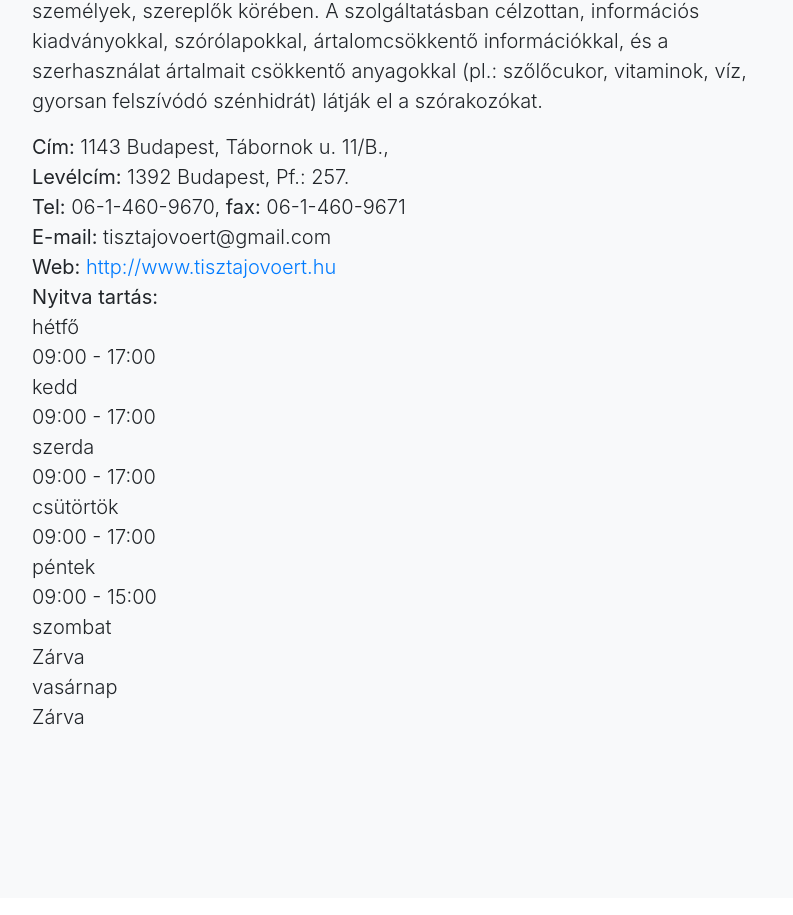
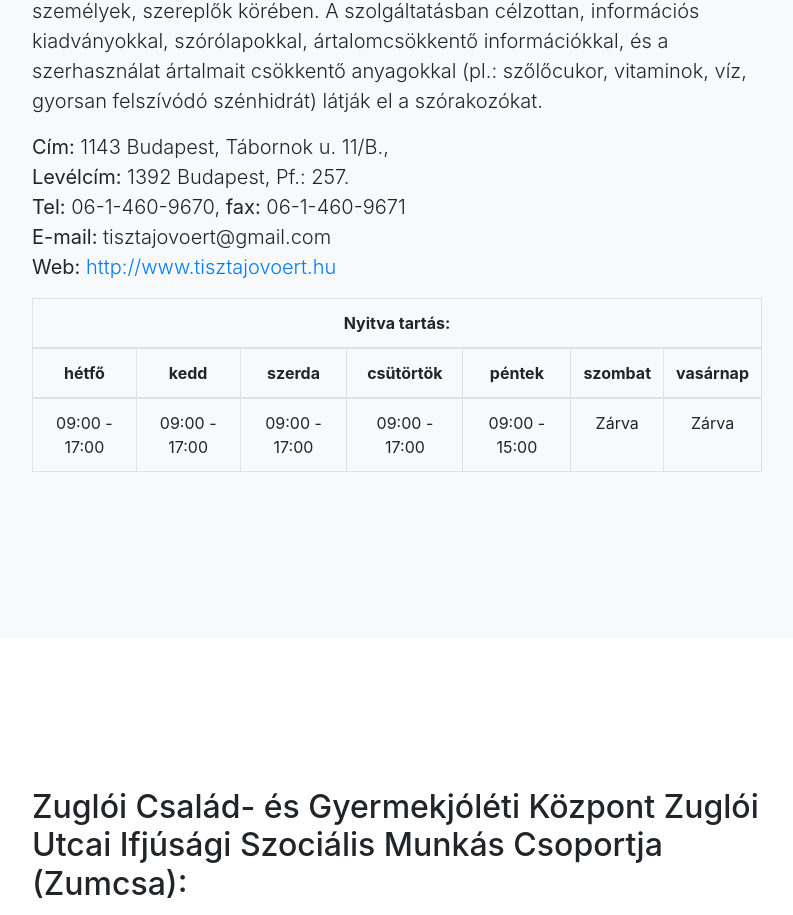
Before and after one commit to zstomi455/zuglo, a website with bundled scripts: page src/index.html in a window 1280 px wide. Shown: the part 2257-3172 px from the top of the page, without its empty margins (243-1036 px from the left). Built offline with nearby package versions, Linux system fonts and the light colour scheme.

Commit message:
opening times put in table

```diff
--- a/src/css/custom.css
+++ b/src/css/custom.css
@@ -17,20 +17,6 @@
     background-color: #32b356;
     color: #495057;
   }
-  .custom-drpdwn:hover {
+  .custom-drpdwn:hover { /*.custom-drpdwn:active .custom-drpdwn:focus*/
     background-color: #495057;
   }
-  /*
-  .nav-link, .js-scroll-trigger, .dropdown-item {
-      color: #495057;
-  }
-  .nav-tabs .nav-link.active,
-.nav-tabs .nav-item.show .nav-link {
-  color: #495057;
-  background-color: #fff;
-  border-color: #dee2e6 #dee2e6 #fff;
-}
-
-.nav-link .js-scroll-trigger .dropdown-item:active, .dropdown-item:hover, .dropdown-item:focus{
-    color: #495057;
-}*/
--- a/src/index.html
+++ b/src/index.html
@@ -99,22 +99,34 @@
                   <b>Tel:</b> 06-1-460-9670, <b>fax:</b> 06-1-460-9671<br>
                   <b>E-mail:</b> tisztajovoert@gmail.com<br>
                   <b>Web:</b> <a href="http://www.tisztajovoert.hu">http://www.tisztajovoert.hu</a><br>
-                  <b>Nyitva tartás:</b><br>
-                  hétfő<br>
-                  09:00 - 17:00<br>
-                  kedd<br>
-                  09:00 - 17:00<br>
-                  szerda<br>
-                  09:00 - 17:00<br>
-                  csütörtök<br>
-                  09:00 - 17:00<br>
-                  péntek<br>
-                  09:00 - 15:00<br>
-                  szombat<br>
-                  Zárva<br>
-                  vasárnap<br>
-                  Zárva
                   </p>
+                  <table class="table table-bordered table-hover text-center">
+                      <thead>
+                        <tr>
+                          <th colspan="7">Nyitva tartás:</th>
+                        </tr>
+                        <tr>
+                          <th scope="col">hétfő</th>
+                          <th scope="col">kedd</th>
+                          <th scope="col">szerda</th>
+                          <th scope="col">csütörtök</th>
+                          <th scope="col">péntek</th>
+                          <th scope="col">szombat</th>
+                          <th scope="col">vasárnap</th>
+                        </tr>
+                      </thead>
+                      <tbody>
+                        <tr>
+                          <td>09:00 - 17:00</td>
+                          <td>09:00 - 17:00</td>
+                          <td>09:00 - 17:00</td>
+                          <td>09:00 - 17:00</td>
+                          <td>09:00 - 15:00</td>
+                          <td>Zárva</td>
+                          <td>Zárva</td>
+                        </tr>
+                      </tbody>
+                    </table>
           </div>
         </div>
       </div>
```
